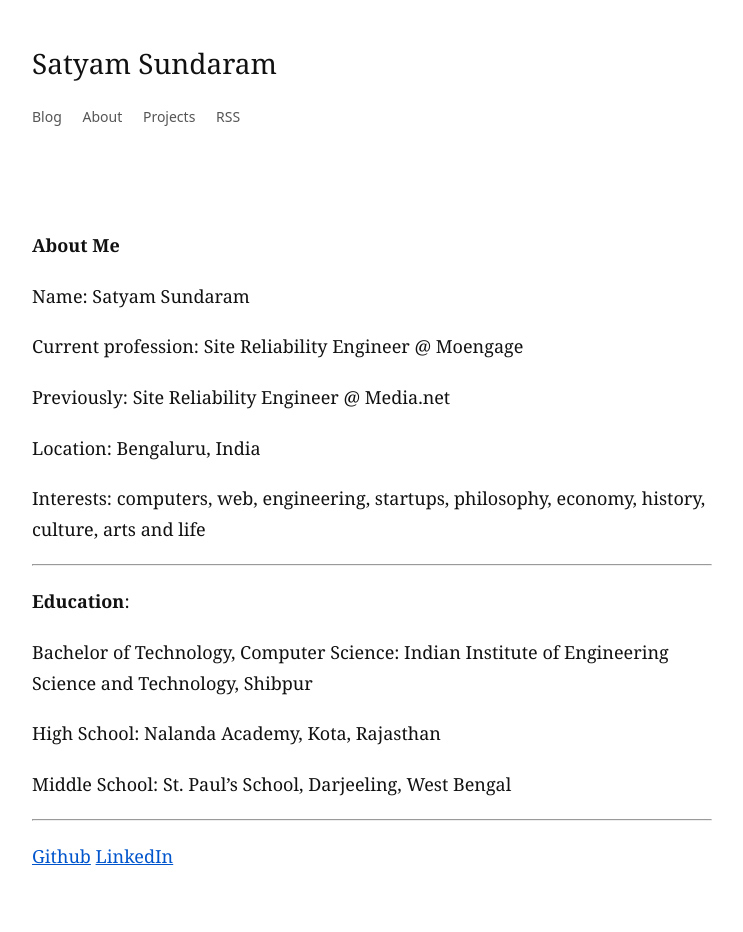
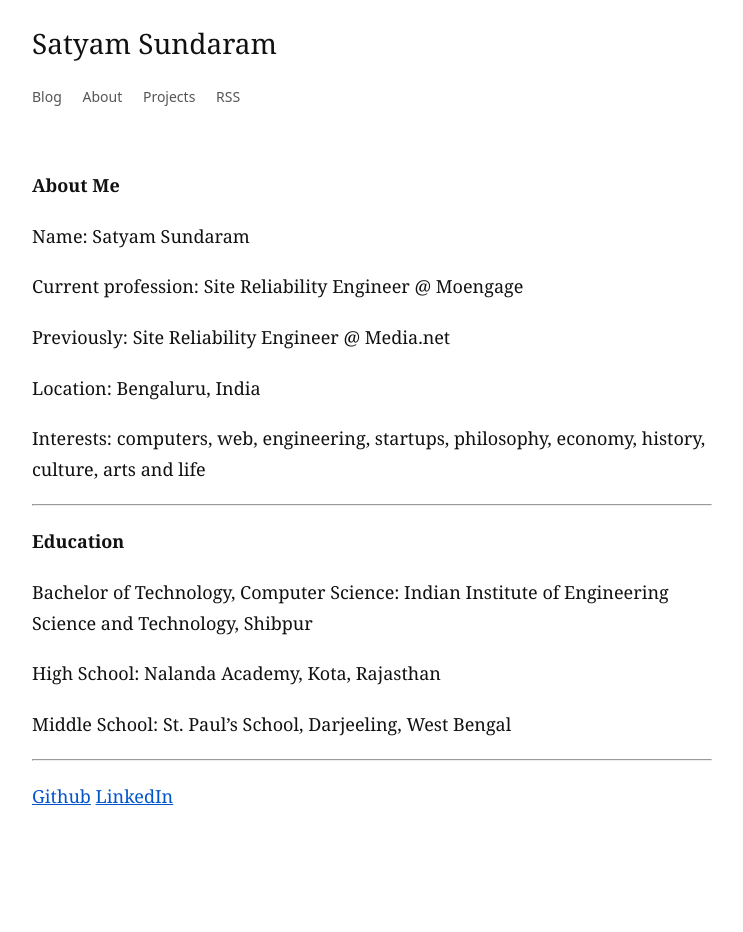
Before and after one commit to satyamsundaram/satyamsundaram.com, a Jekyll site: the page built from about.md, in a window 1280 px wide. Shown: the whole page, without its empty margins (268-1011 px from the left). Built offline with Jekyll 4.4.1, drawn with Linux system fonts in a browser that asks for light colours; after the commit the page ends 900 px from its top, so only the background shows below that.

Commit message:
fix style

```diff
--- a/about.md
+++ b/about.md
@@ -17,7 +17,7 @@
 
 ---
 
-**Education**:
+**Education**
 
 Bachelor of Technology, Computer Science: Indian Institute of Engineering Science and Technology, Shibpur
 
--- a/assets/style.css
+++ b/assets/style.css
@@ -19,7 +19,7 @@
 main {
     max-width: 720px;
     margin: 0 auto;
-    padding: 40px 20px;
+    padding: 20px;
 }
 
 /* Header */
```
